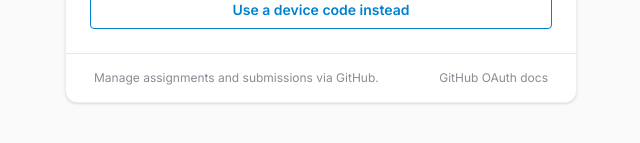
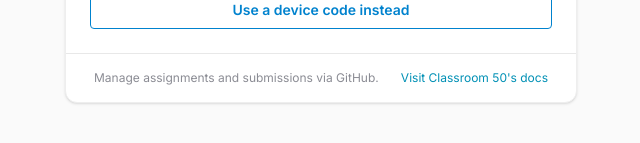
Before and after one commit to AkshajSinghal/classroom50, a React (Vite) app: page /auth in a window 1280 px wide. Shown: the part 445-588 px from the top of the page, without its empty margins (319-959 px from the left). Built offline with nearby package versions, Linux system fonts and the light colour scheme; no server answers.

Commit message:
change login link from oauth to classroom50 wiki docs

```diff
--- a/src/auth/GitHubAuthCard.tsx
+++ b/src/auth/GitHubAuthCard.tsx
@@ -113,12 +113,12 @@
         <footer className="flex items-center justify-between border-t border-base-200 px-7 py-4 text-xs text-base-content/50">
           <span>Manage assignments and submissions via GitHub.</span>
           <a
-            className="link-hover shrink-0"
-            href="https://docs.github.com/en/apps/oauth-apps/building-oauth-apps/authorizing-oauth-apps"
+            className="link link-info link-hover shrink-0"
+            href="https://github.com/foundation50/classroom50/wiki"
             target="_blank"
             rel="noreferrer"
           >
-            GitHub OAuth docs
+            Visit Classroom 50's docs
           </a>
         </footer>
       </section>
```
